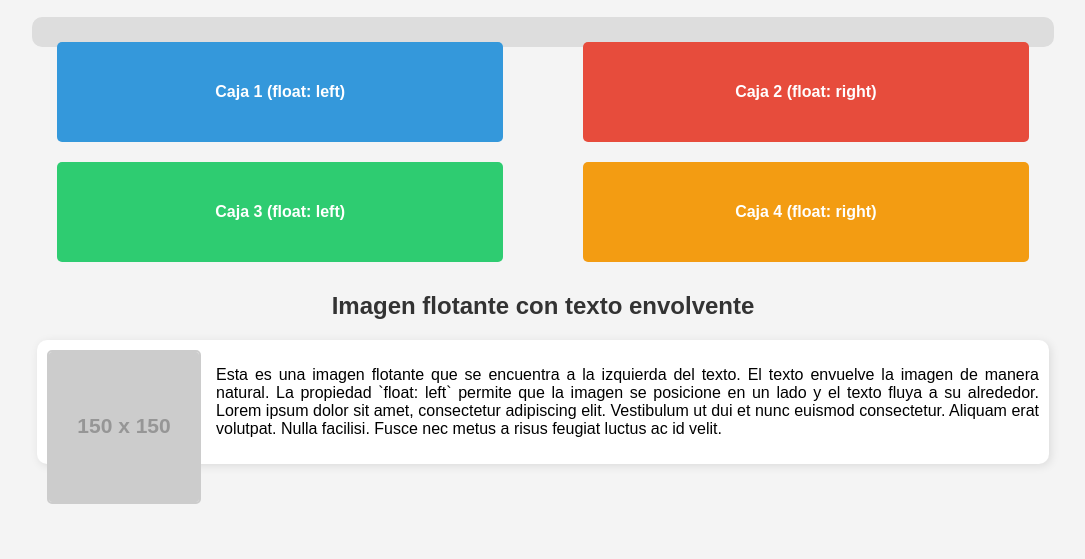
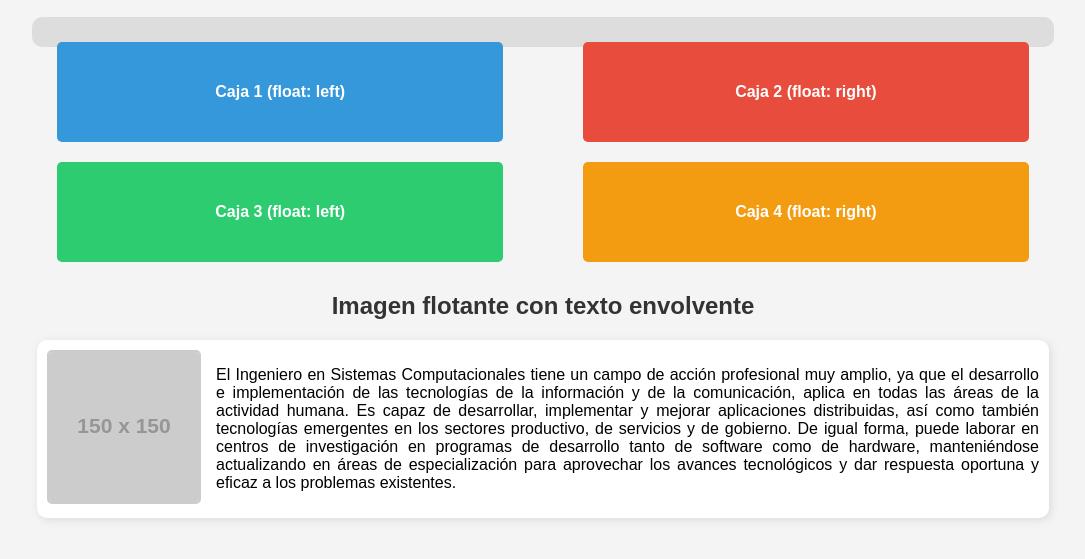
Before and after one commit to 22100194-RaulFGM/ProgramacionWeb, a plain HTML site: page Parcial1/4.Float/Float.html in a window 1280 px wide. Shown: the part 111-670 px from the top of the page, without its empty margins (97-1182 px from the left). Drawn offline with Linux system fonts and the light colour scheme; placeholder pictures from the web are drawn by us.

Commit message:
Modificación del codigo en lel archivo float.html

```diff
--- a/Parcial1/4.Float/Float.html
+++ b/Parcial1/4.Float/Float.html
@@ -26,12 +26,16 @@
     <div class="texto-con-imagen">
         <img src="https://via.placeholder.com/150" alt="Imagen flotante">
         <p>
-            Esta es una imagen flotante que se encuentra a la izquierda del texto.
-            El texto envuelve la imagen de manera natural. La propiedad `float: left`
-            permite que la imagen se posicione en un lado y el texto fluya a su alrededor.
-            Lorem ipsum dolor sit amet, consectetur adipiscing elit. Vestibulum ut dui
-            et nunc euismod consectetur. Aliquam erat volutpat. Nulla facilisi. Fusce nec
-            metus a risus feugiat luctus ac id velit.
+            El Ingeniero en Sistemas Computacionales tiene un campo de acción profesional muy amplio,
+            ya que el desarrollo e implementación de las tecnologías de la información y de la comunicación,
+            aplica en todas las áreas de la actividad humana.
+
+            Es capaz de desarrollar, implementar y mejorar aplicaciones distribuidas, así como también
+            tecnologías emergentes en los sectores productivo, de servicios y de gobierno.
+
+            De igual forma, puede laborar en centros de investigación en programas de desarrollo tanto de
+            software como de hardware, manteniéndose actualizando en áreas de especialización para aprovechar
+            los avances tecnológicos y dar respuesta oportuna y eficaz a los problemas existentes.
         </p>
     </div>
 
```
